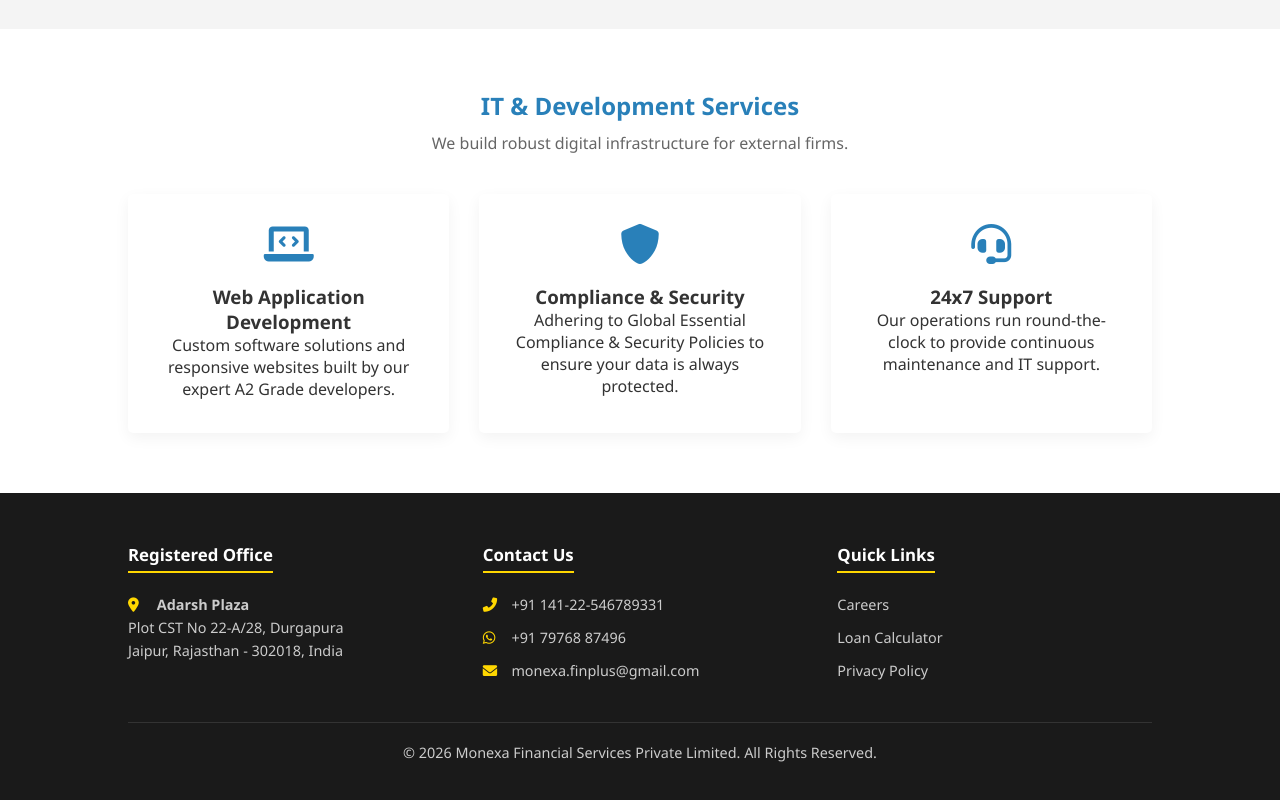
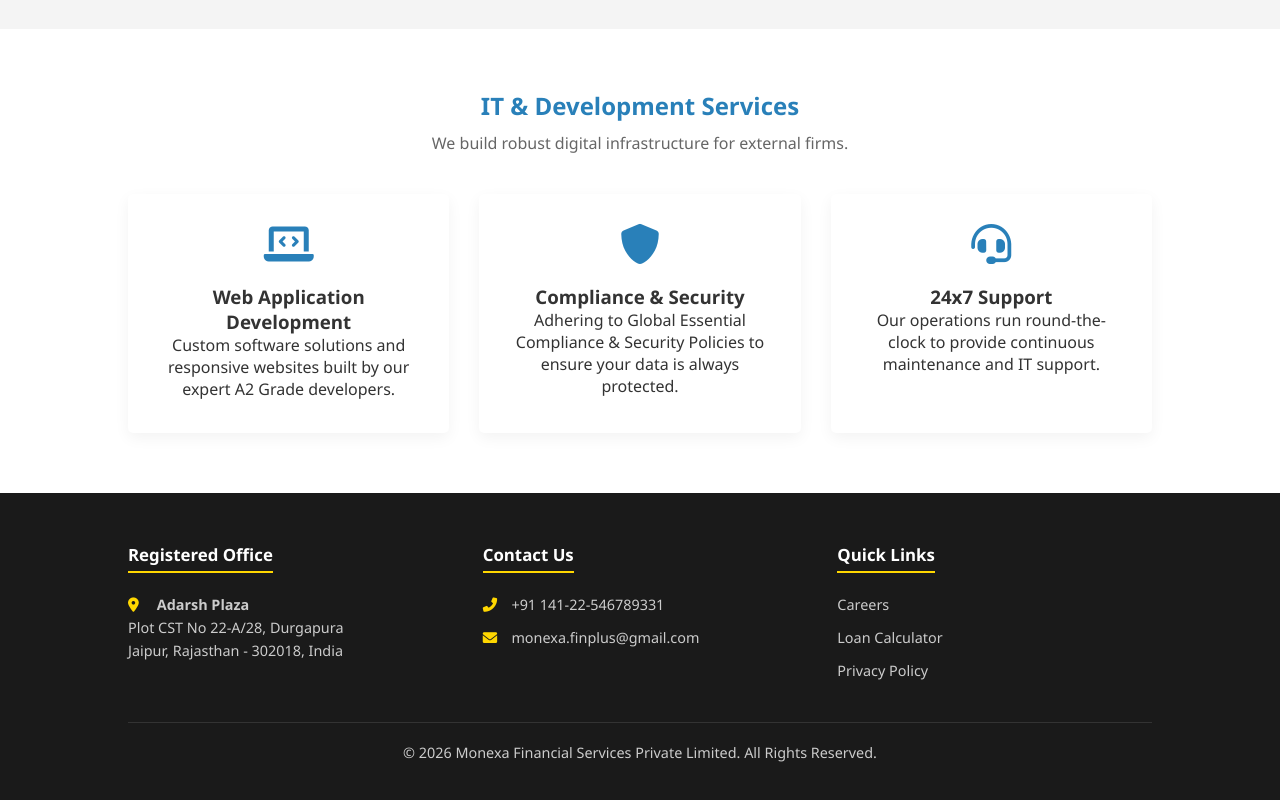
Before and after one commit to Devesh76/monexa-finance, a plain HTML site: page index.html in a window 1280 px wide. Shown: the part 1529-2329 px from the top of the page. Drawn offline with nearby package versions, Linux system fonts and the light colour scheme.

Commit message:
Update index.html

```diff
--- a/index.html
+++ b/index.html
@@ -144,7 +144,6 @@
             <div class="footer-col">
                 <h3>Contact Us</h3>
                 <p><i class="fas fa-phone-alt"></i> +91 141-22-546789331</p>
-                <p><i class="fab fa-whatsapp"></i> +91 79768 87496</p>
                 <p><i class="fas fa-envelope"></i> monexa.finplus@gmail.com</p>
             </div>
 
```
